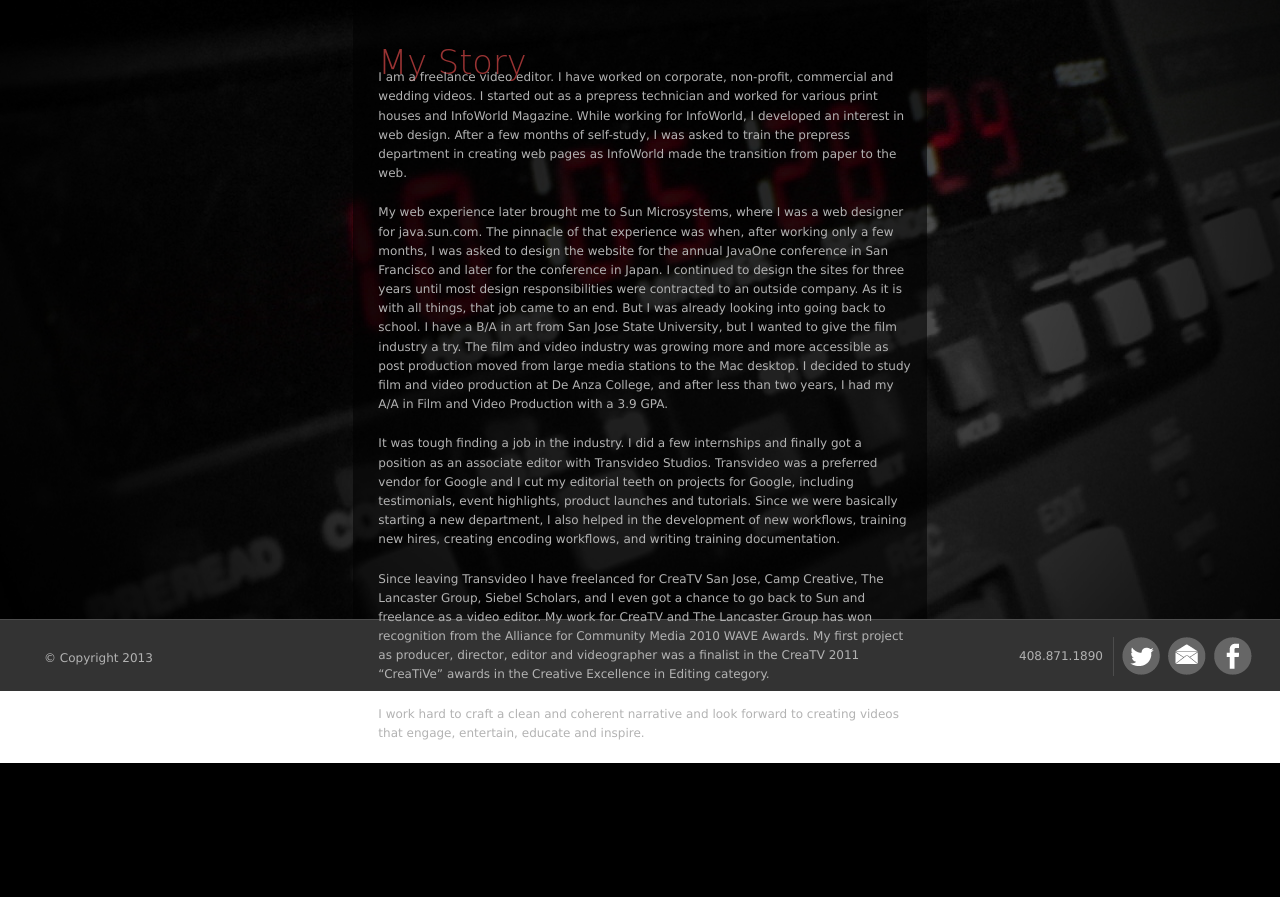
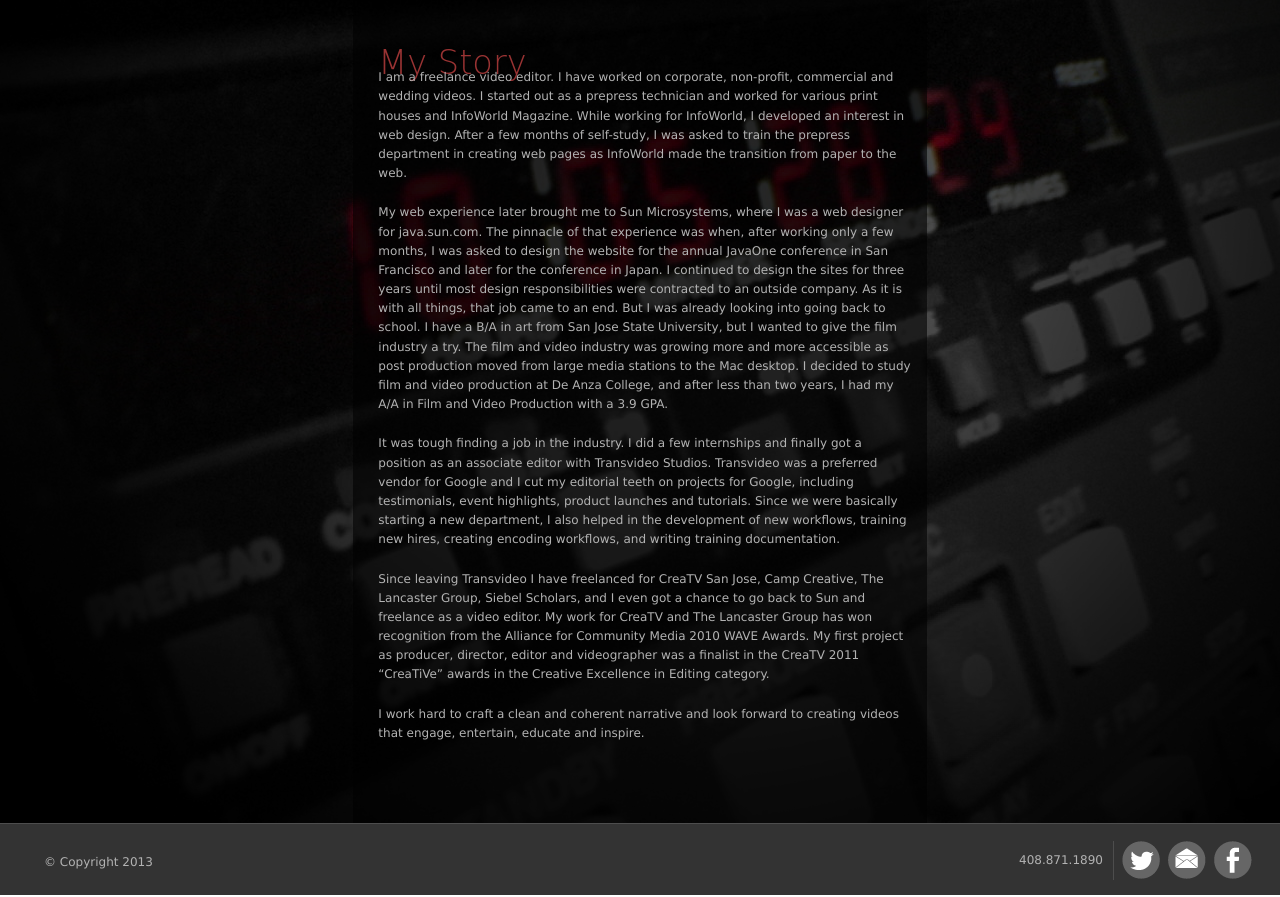
Before and after one commit to ldcudden/ldcudden.github.io, a PHP site: page /about.html in a window 1280 px wide. Shown: the part 118-1015 px from the top of the page. Before the commit the page ends 881 px from the top, so only its background shows below. Run offline with PHP 8.4, Linux system fonts and the light colour scheme; some libraries are stand-ins or nearby versions; some web fonts are replaced.

Commit message:
trying to again fix page height

```diff
--- a/about.html
+++ b/about.html
@@ -30,8 +30,7 @@
 			<div id="main" class="large-12 columns">
 				<div class="row">
 					<div class="large-7 large-centered columns">
-						<div class="row">
-							<div class="large-12 columns">
+
 								<article class="other">
 									<h1>My Story</h1>
 									<p>
@@ -54,9 +53,8 @@
 									I work hard to craft a clean and coherent narrative and look forward to creating videos that engage, entertain, educate and inspire.
 									</p>
 								</article>
-							</div>
+
 						</div>
-					</div>
 					</div>
 				</div>
 			</div>
--- a/contact.html
+++ b/contact.html
@@ -30,8 +30,7 @@
 			<div id="main" class="large-12 columns">
 				<div class="row">
 					<div class="large-7 large-centered columns">
-						<div class="row">
-							<div class="large-12 columns">
+
 
 									<article class="other">
 										<form method="post" action="http://www.lynnecudden.com/contact/FormToEmail.php">
@@ -83,9 +82,8 @@
 											</div>
 										</form>
 									</article>
-							</div>
+
 						</div>
-					</div>
 					</div>
 				</div>
 			</div>
--- a/css/style.css
+++ b/css/style.css
@@ -241,7 +241,6 @@
 	color: #B3B3B3;
 	background-color: rgba(0,0,0,.6);
 	width: 80%;
-	height: 620px;
 	padding: 40px 15px 60px 25px;
 	margin: 0 auto;
 }
```
